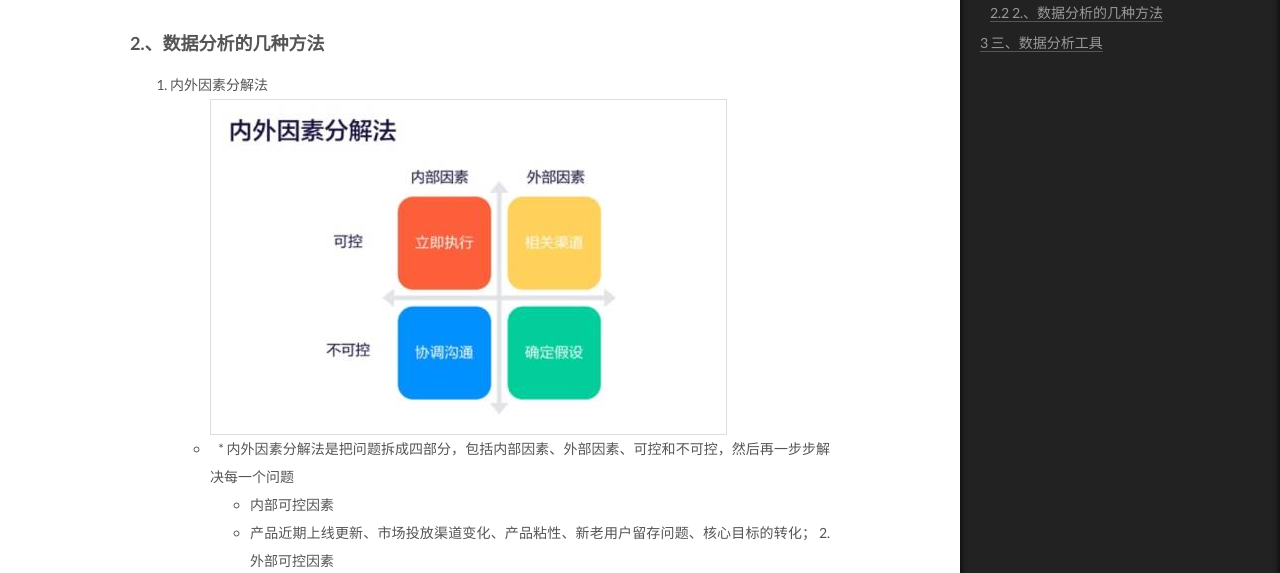
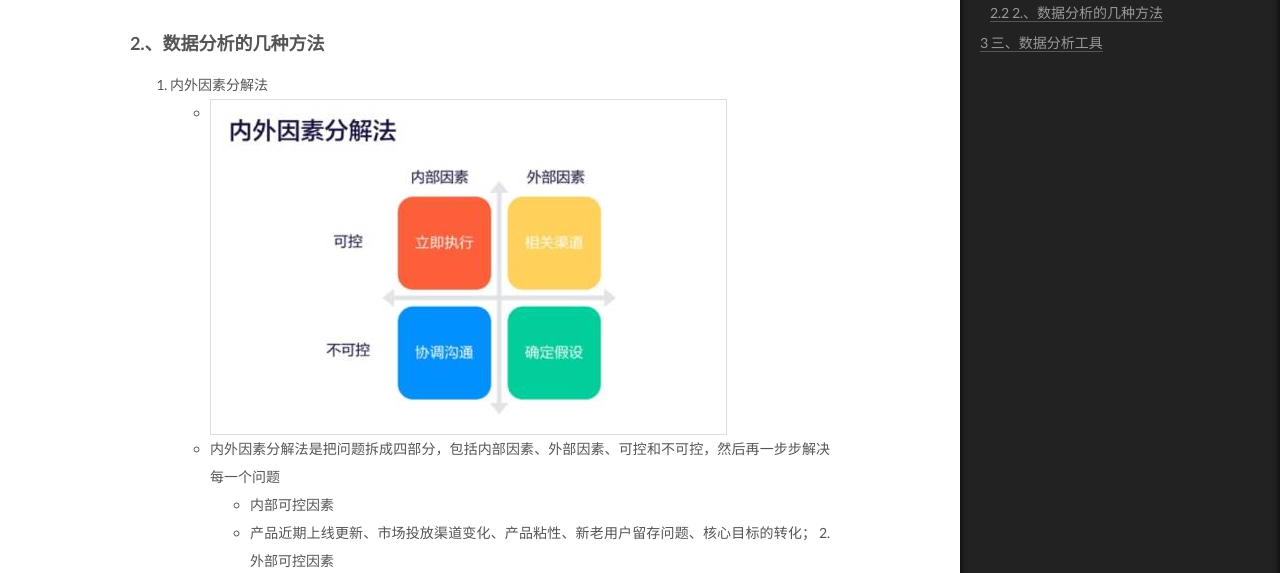
Before and after one commit to Maggienning/Maggienning.github.io, a Jekyll site: the page built from _posts/2018-04-02-operation-data-analysis.md, in a window 1280 px wide and 1400 px high, scrolled down 1630 px. Shown: the part 150-723 px from the top of the window. Built offline with Jekyll 4.4.1, drawn with Linux system fonts in a browser that asks for light colours.

Commit message:
Update 2018-04-02-operation-data-analysis.md

```diff
--- a/_posts/2018-04-02-operation-data-analysis.md
+++ b/_posts/2018-04-02-operation-data-analysis.md
@@ -41,8 +41,8 @@ tags:
 
 #### 2.、数据分析的几种方法
 1. 内外因素分解法
-    * ![jpg](https://maggienning.github.io/assets/images/posts/2018-04-02-operation-data-analysis/1.png)
-    * 内外因素分解法是把问题拆成四部分，包括内部因素、外部因素、可控和不可控，然后再一步步解决每一个问题
+    * ![1](https://maggienning.github.io/assets/images/posts/2018-04-02-operation-data-analysis/1.png)
+    * 内外因素分解法是把问题拆成四部分，包括内部因素、外部因素、可控和不可控，然后再一步步解决每一个问题
     1. 内部可控因素
         * 产品近期上线更新、市场投放渠道变化、产品粘性、新老用户留存问题、核心目标的转化；
     2. 外部可控因素
```
Also changed, not shown: other parts of _posts/2018-04-02-operation-data-analysis.md (+1 -1 lines).
